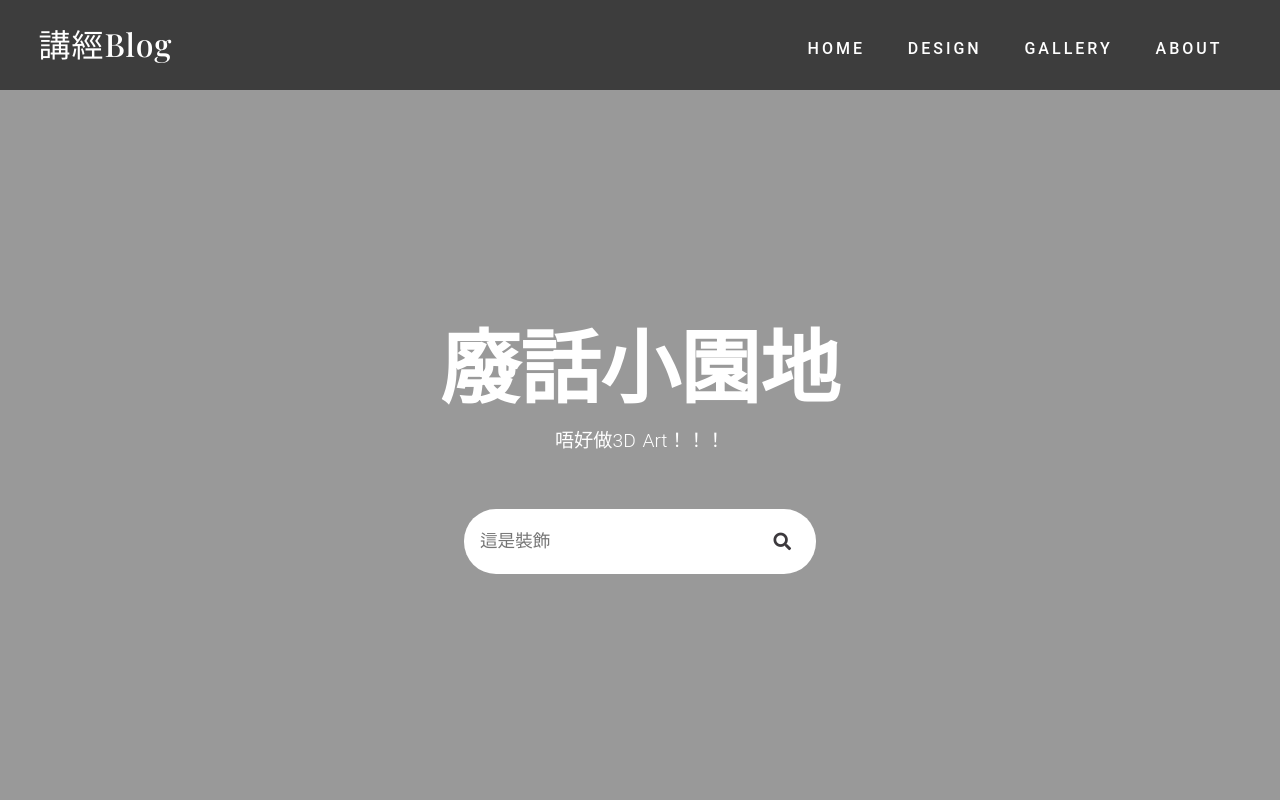
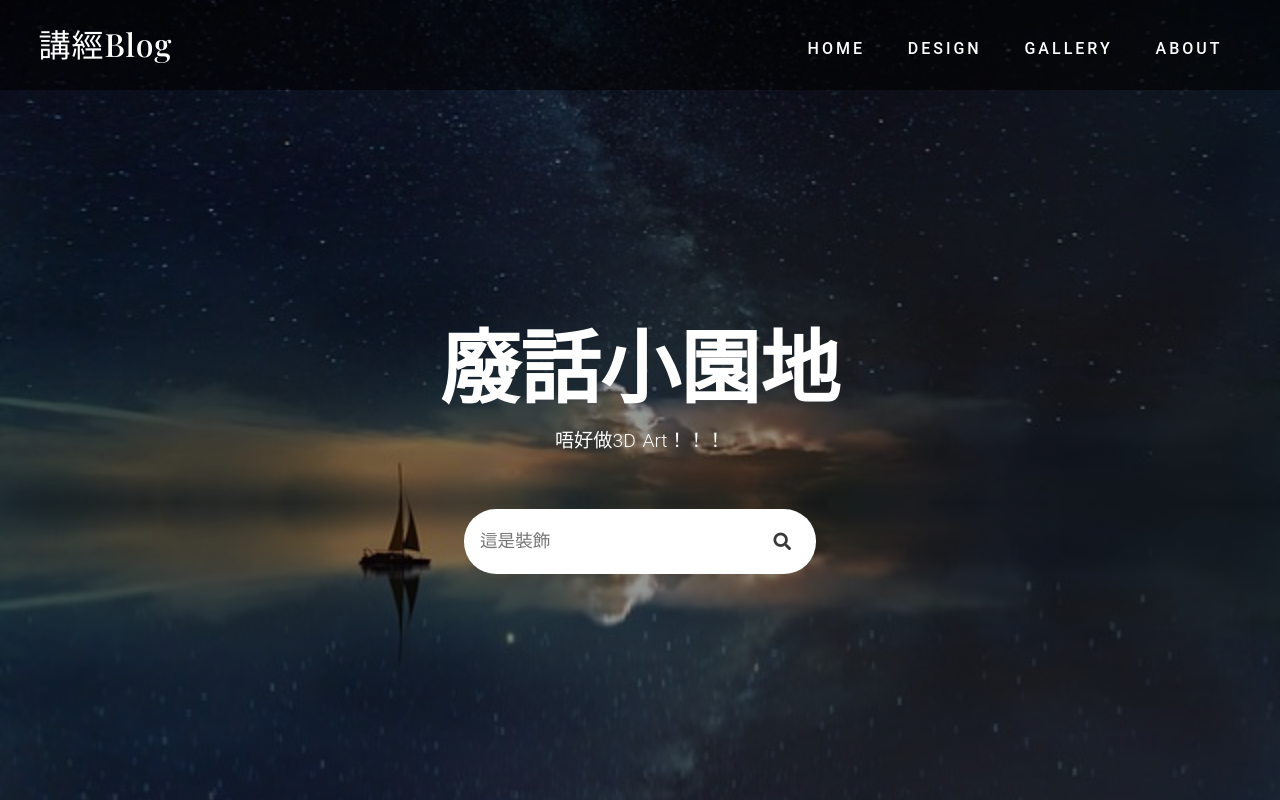
Before and after one commit to Jalsssss/jalssss.io, a plain HTML site: page blog.html in a window 1280 px wide. Shown: the top 800 px of the page. Drawn offline with nearby package versions, Linux system fonts and the light colour scheme; the site is published under a folder, as on GitHub Pages, so addresses that start at the root find nothing.

Commit message:
Update styleblog.css

```diff
--- a/styleblog.css
+++ b/styleblog.css
@@ -29,7 +29,7 @@ img{
 /* header */
 header{
     min-height: 100vh;
-    background: linear-gradient(rgba(0, 0, 0, 0.4), rgba(0, 0, 0, 0.4)), url(/img/ocean-3605547_640.jpg) center/cover no-repeat fixed;
+    background: linear-gradient(rgba(0, 0, 0, 0.4), rgba(0, 0, 0, 0.4)), url(img/ocean-3605547_640.jpg) center/cover no-repeat fixed;
     display: flex;
     flex-direction: column;
     justify-content: stretch;
```
